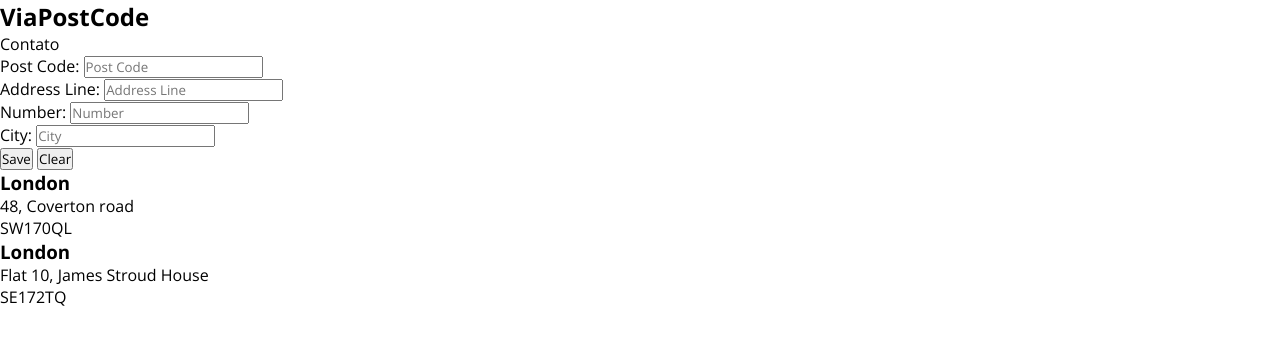
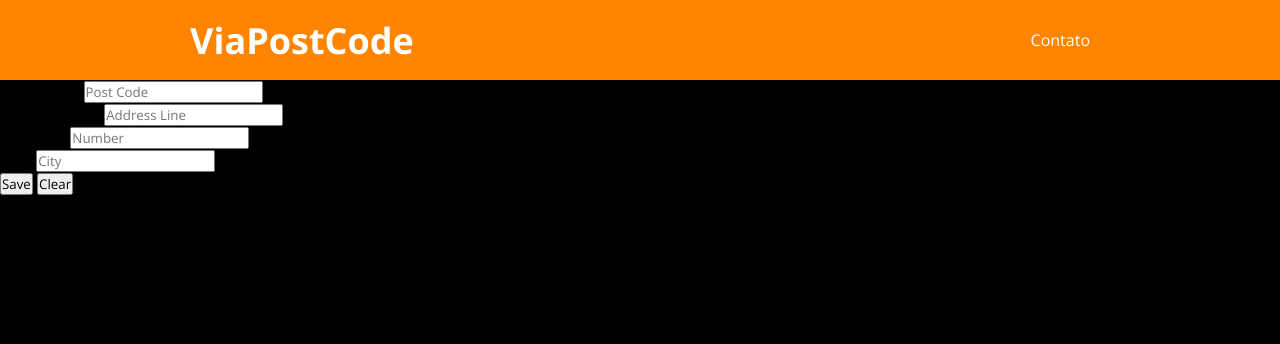
Before and after one commit to romuloabbiati/devsuperior-javascript, a plain HTML site: page postcode-project/index.html in a window 1280 px wide. Drawn offline with nearby package versions, Linux system fonts and the light colour scheme.

Commit message:
styling nav bar

```diff
--- a/postcode-project/css/styles.css
+++ b/postcode-project/css/styles.css
@@ -4,3 +4,35 @@
     margin: 0px;
     font-family: 'Open Sans', sans-serif;
 }
+
+html, body {
+    background-color: #000;
+}
+
+.nav-container {
+    background-color: #ff8400;
+    width: 100%;
+    height: 80px;
+    padding: 0px 20px;
+    display: flex;
+    align-items: center;
+}
+
+.nav-main {
+    width: 100%;
+    max-width: 900px;
+    margin: 0 auto;
+    display: flex;
+    align-items: center;
+    justify-content: space-between;
+}
+
+.nav-main h1 {
+    font-size: 36px;
+    color: #fff;
+}
+
+.contact-link {
+    color: #fff;
+    cursor: pointer;
+}
--- a/postcode-project/index.html
+++ b/postcode-project/index.html
@@ -12,10 +12,10 @@
     <link rel="stylesheet" href="css/styles.css">
 </head>
 <body>
-    <header>
-        <nav>
+    <header class="nav-container">
+        <nav class="nav-main">
             <h1>ViaPostCode</h1>
-            <div>Contato</div>
+            <div class="contact-link">Contato</div>
         </nav>
     </header>
     <main>
```
